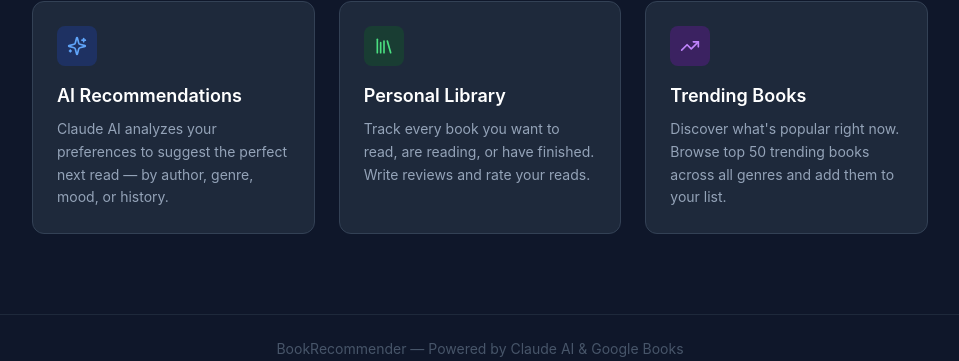
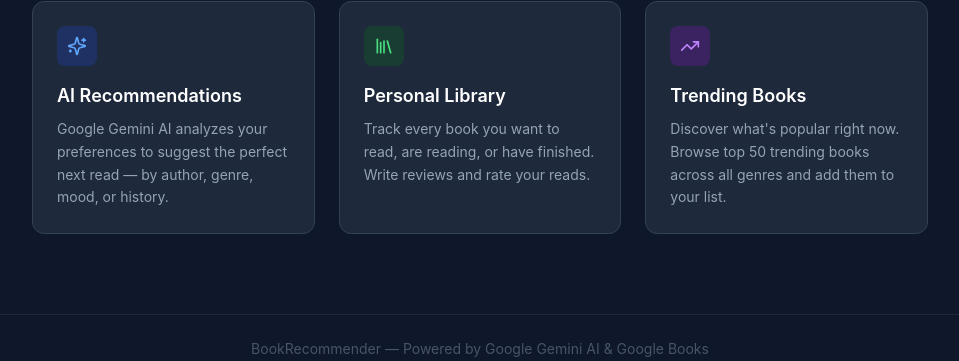
Before and after one commit to ssdhakad1/book-recommender, a Next.js app in the folder frontend/: page / in a window 1280 px wide. Shown: the part 591-952 px from the top of the page, without its empty margins (160-1119 px from the left). Built offline with nearby package versions, Linux system fonts and the light colour scheme; no server answers.

Commit message:
Replace Claude AI references with Google Gemini AI

```diff
--- a/frontend/app/(app)/dashboard/page.js
+++ b/frontend/app/(app)/dashboard/page.js
@@ -212,7 +212,7 @@ export default function DashboardPage() {
         {loading && (
           <div className="text-center py-16">
             <Loader2 className="w-10 h-10 text-blue-400 animate-spin mx-auto mb-4" />
-            <p className="text-slate-400">Claude is finding your perfect reads...</p>
+            <p className="text-slate-400">Gemini is finding your perfect reads...</p>
           </div>
         )}
 
--- a/frontend/app/page.js
+++ b/frontend/app/page.js
@@ -68,7 +68,7 @@ export default function HomePage() {
             </div>
             <h3 className="text-white font-semibold text-lg mb-2">AI Recommendations</h3>
             <p className="text-slate-400 text-sm leading-relaxed">
-              Claude AI analyzes your preferences to suggest the perfect next read — by author, genre, mood, or history.
+              Google Gemini AI analyzes your preferences to suggest the perfect next read — by author, genre, mood, or history.
             </p>
           </div>
 
@@ -96,7 +96,7 @@ export default function HomePage() {
 
       {/* Footer */}
       <footer className="py-6 text-center text-slate-600 text-sm border-t border-slate-800">
-        <p>BookRecommender — Powered by Claude AI &amp; Google Books</p>
+        <p>BookRecommender — Powered by Google Gemini AI &amp; Google Books</p>
       </footer>
     </div>
   );
```
